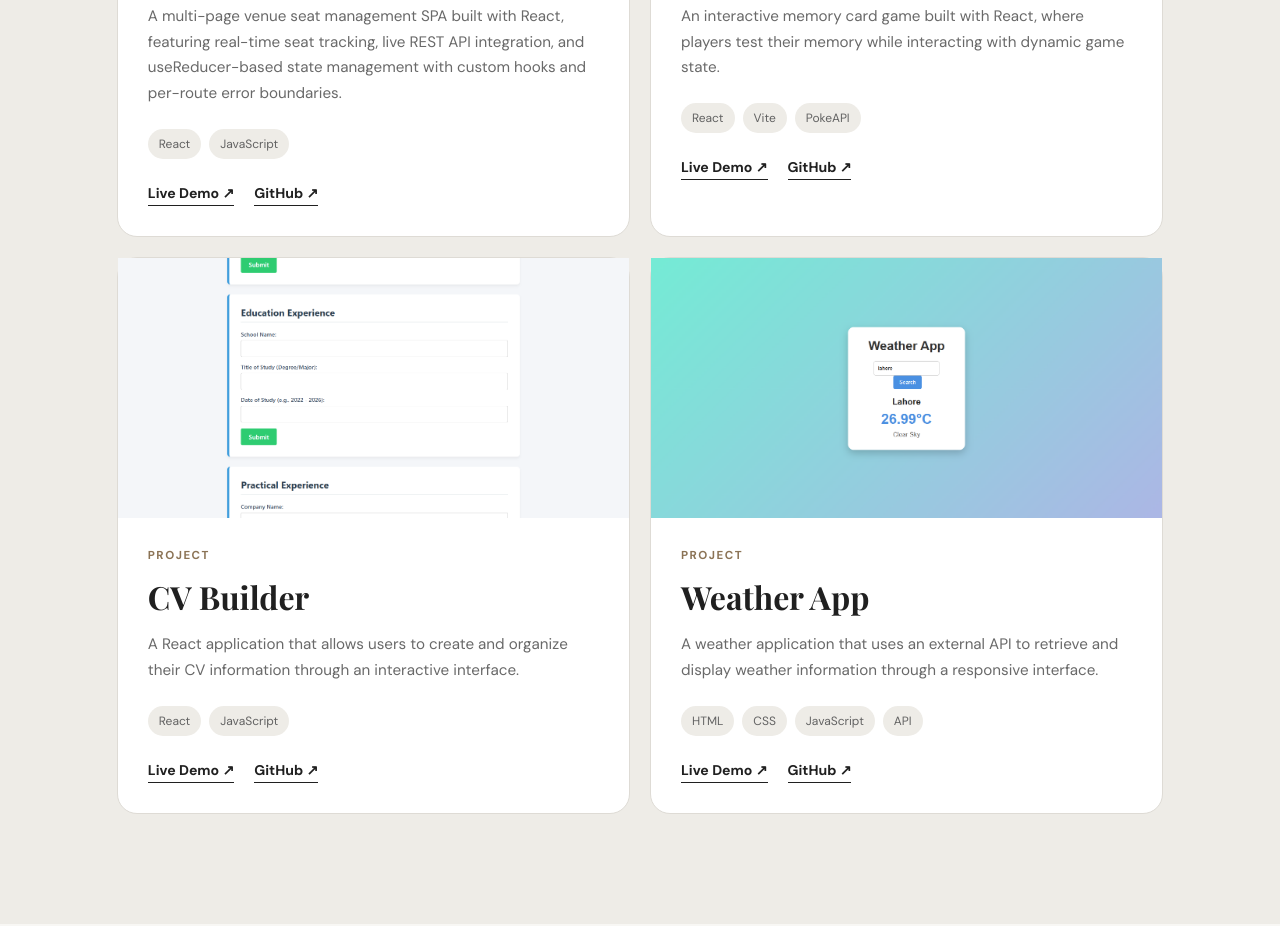
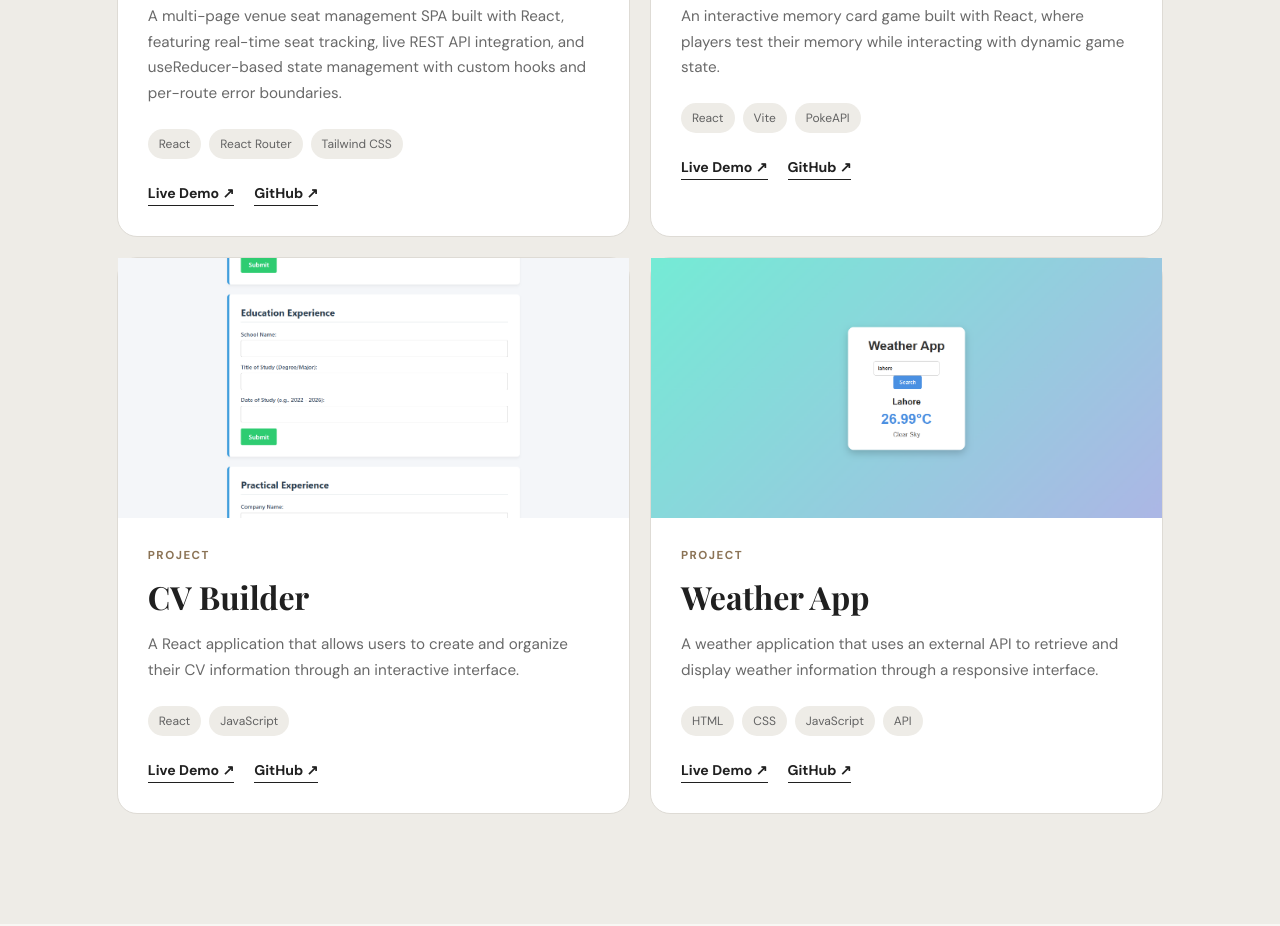
Before and after one commit to munibah1707-cpu/munibah-portfolio, a React (Vite) app: page / in a window 1280 px wide. Shown: the part 3560-4486 px from the top of the page. Built offline with nearby package versions, Linux system fonts and the light colour scheme.

Commit message:
Modify tech stack in Projects component
Updated tech stack for the Seat Availability Tracker project.

```diff
--- a/src/components/Projects.jsx
+++ b/src/components/Projects.jsx
@@ -26,7 +26,7 @@ const otherProjects = [
     title: "Seat Availability Tracker",
     description:
       "A multi-page venue seat management SPA built with React, featuring real-time seat tracking, live REST API integration, and useReducer-based state management with custom hooks and per-route error boundaries.",
-    tech: ["React", "JavaScript"],
+     tech: ["React", "React Router", "Tailwind CSS"],
     github: "https://github.com/munibah1707-cpu/Seat-Availability-Tracker",
     live: "https://seat-availability-tracker-loyf.vercel.app/",
     image: "/projects/seat-availability.png",
```
